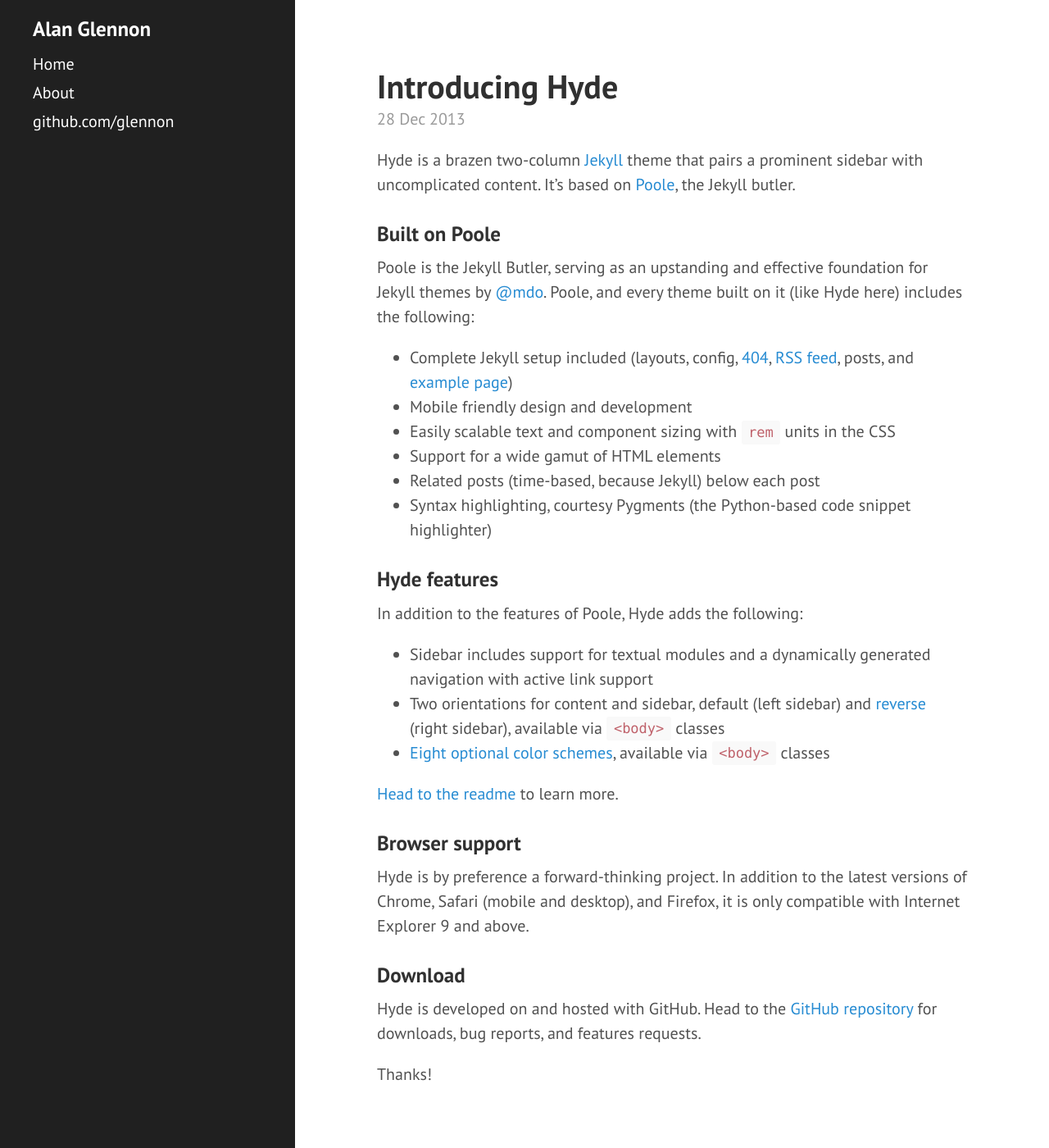
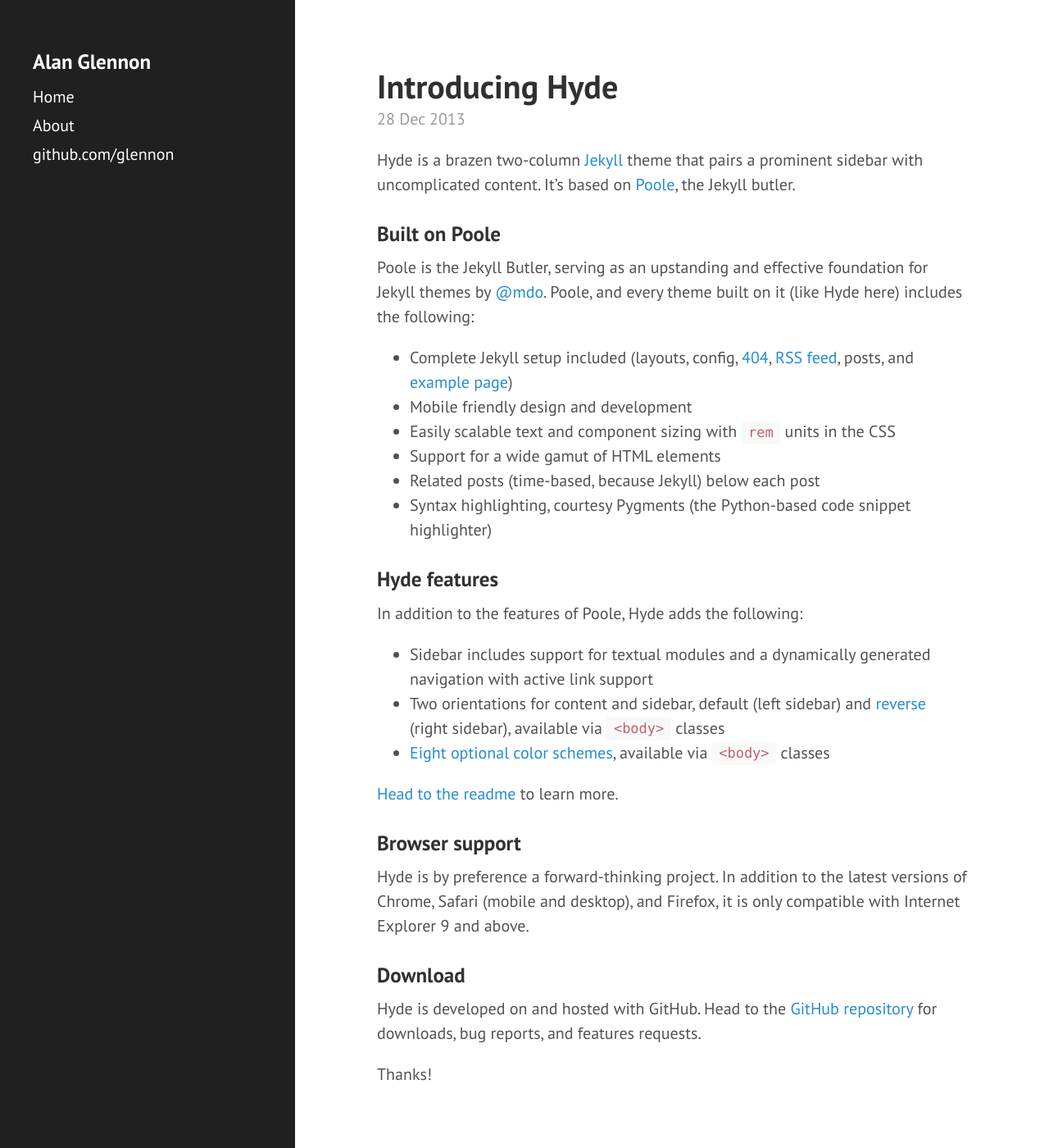
Before and after one commit to glennon/glennon.github.io, a Jekyll site: the page built from index.html, in a window 1280 px wide and 1400 px high. Shown: the whole window at 82% size. Built offline with Jekyll 4.4.1, drawn with Linux system fonts in a browser that asks for light colours; the list of posts is cut into pages by our own code.

Commit message:
Update hyde.css
add a little spacing between the top of the sidebar and sidebar navigation elements (will undoubtedly look terrible on a phone)

```diff
--- a/public/css/hyde.css
+++ b/public/css/hyde.css
@@ -109,7 +109,7 @@
   .sidebar-sticky {
     position: absolute;
     right:  1rem;
-    top: 1rem; /* was: bottom */
+    top: 3rem; /* was: bottom :1rem */
     left:   1rem;
   }
 }
```
